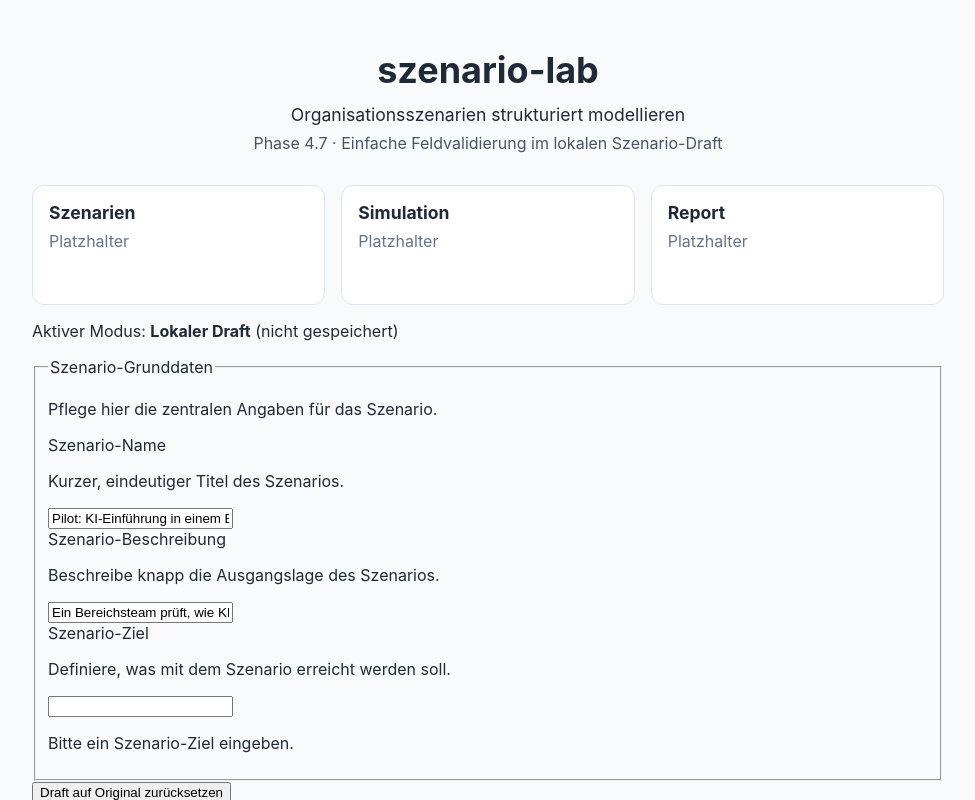
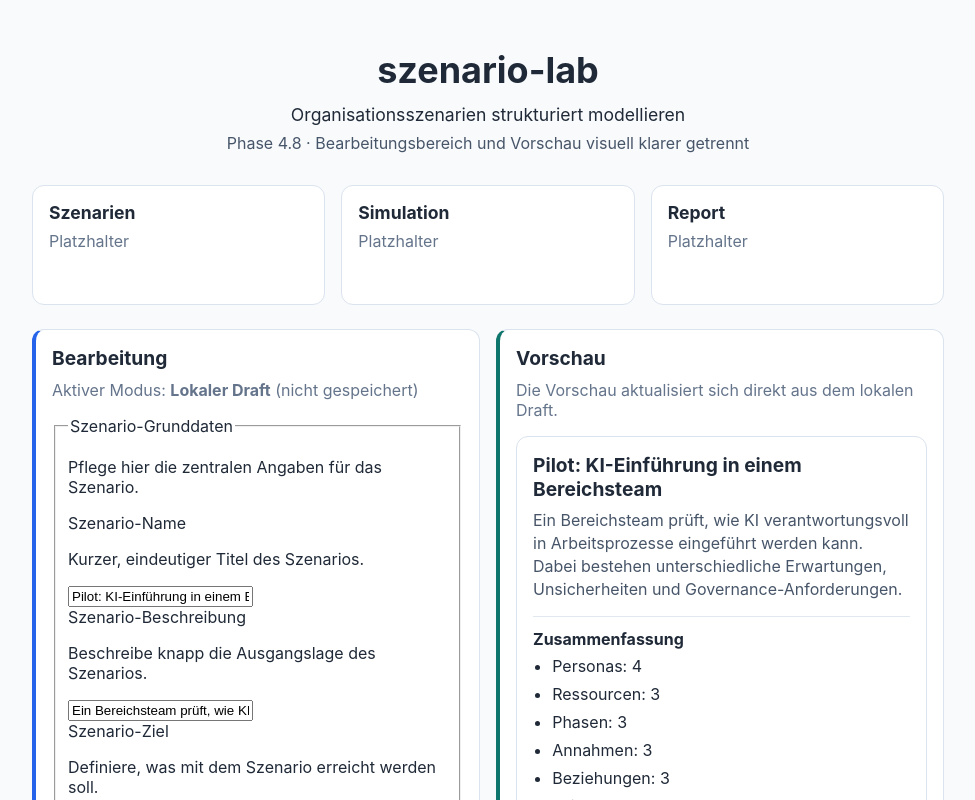
Before and after one commit to Mudler17/szenario-lab, a React (Vite) app: page / in a window 1280 px wide. Shown: the top 800 px of the page, without its empty margins (152-1127 px from the left). Built offline with nearby package versions, Linux system fonts and the light colour scheme.

Commit message:
refactor(scenarios): separate draft editor and preview layout

```diff
--- a/src/pages/HomePage.jsx
+++ b/src/pages/HomePage.jsx
@@ -48,7 +48,7 @@ function HomePage() {
       <section className="hero">
         <h1>szenario-lab</h1>
         <p className="subtitle">Organisationsszenarien strukturiert modellieren</p>
-        <p className="phase-note">Phase 4.7 · Einfache Feldvalidierung im lokalen Szenario-Draft</p>
+        <p className="phase-note">Phase 4.8 · Bearbeitungsbereich und Vorschau visuell klarer getrennt</p>
       </section>
 
       <section className="placeholder-grid" aria-label="Module in Vorbereitung">
@@ -66,8 +66,10 @@ function HomePage() {
         </article>
       </section>
 
-      <section aria-label="Lokaler Szenario-Entwurf">
-        <p>
+      <section className="workspace-grid" aria-label="Lokaler Szenario-Entwurf und Vorschau">
+        <section className="workspace-panel editor-panel" aria-label="Bearbeitung">
+          <h2>Bearbeitung</h2>
+          <p className="workspace-hint">
           Aktiver Modus: <strong>Lokaler Draft</strong> (nicht gespeichert)
           </p>
           <ScenarioDraftForm
@@ -82,7 +84,12 @@ function HomePage() {
           </button>
         </section>
 
+        <section className="workspace-panel preview-panel" aria-label="Vorschau">
+          <h2>Vorschau</h2>
+          <p className="workspace-hint">Die Vorschau aktualisiert sich direkt aus dem lokalen Draft.</p>
           <ScenarioPreview scenario={scenarioDraft} />
+        </section>
+      </section>
     </main>
   );
 }
--- a/src/styles/global.css
+++ b/src/styles/global.css
@@ -63,6 +63,42 @@ body {
   color: #64748b;
 }
 
+.workspace-grid {
+  margin-top: 1.5rem;
+  display: grid;
+  grid-template-columns: repeat(auto-fit, minmax(280px, 1fr));
+  gap: 1rem;
+}
+
+.workspace-panel {
+  background: #ffffff;
+  border: 1px solid #dbe3ee;
+  border-radius: 12px;
+  padding: 1rem;
+}
+
+.workspace-panel h2 {
+  margin: 0;
+  font-size: 1.2rem;
+}
+
+.workspace-hint {
+  margin: 0.6rem 0 1rem;
+  color: #64748b;
+}
+
+.editor-panel {
+  border-left: 4px solid #2563eb;
+}
+
+.preview-panel {
+  border-left: 4px solid #0f766e;
+}
+
+.preview-panel .scenario-preview {
+  margin-top: 0.75rem;
+}
+
 .scenario-preview {
   margin-top: 1.5rem;
   background: #ffffff;
```
Also changed, not shown: 3 other files (tests, documents, lock files or other folders). Lines whose indentation alone changed are shown as unchanged.
